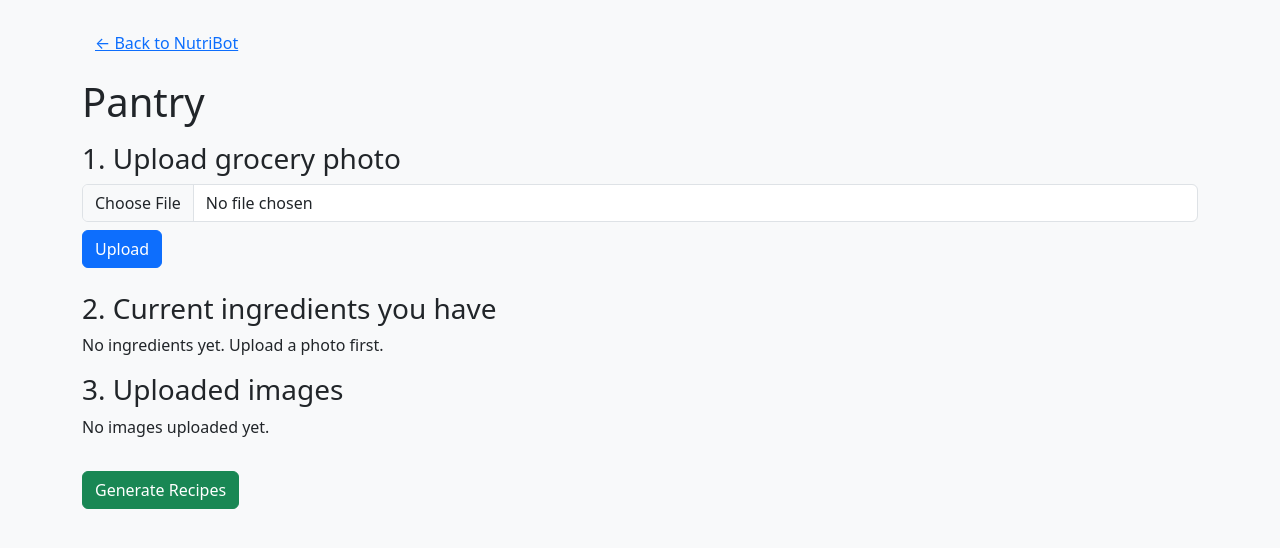
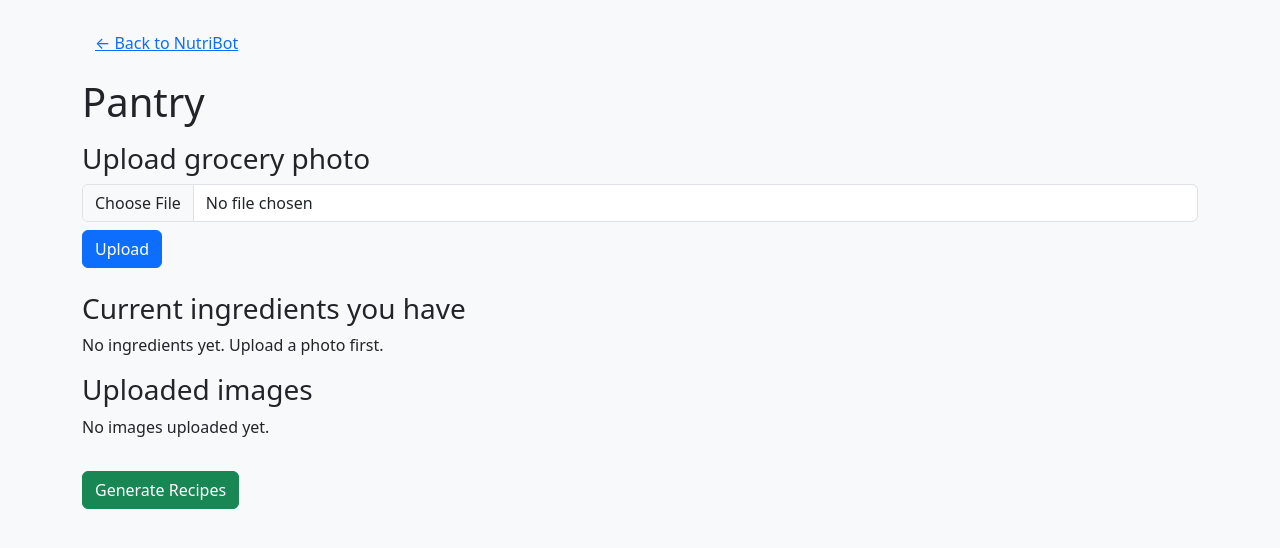
Before and after one commit to ColterPanzi/Team-UNR-, a Flask app: page /groceries in a window 1280 px wide. Shown: the top 548 px of the page. Run offline with Flask 3, Linux system fonts and the light colour scheme.

Commit message:
small amendments for groceries.html

```diff
--- a/Hackathon_Project/templates/groceries.html
+++ b/Hackathon_Project/templates/groceries.html
@@ -24,14 +24,14 @@
     {% endwith %}
 
     <!-- Upload form -->
-    <h3>1. Upload grocery photo</h3>
+    <h3>Upload grocery photo</h3>
     <form action="{{ url_for('upload_grocery') }}" method="post" enctype="multipart/form-data" class="mb-4">
         <input type="file" name="photo" accept="image/*" class="form-control mb-2" required>
         <button class="btn btn-primary" type="submit">Upload</button>
     </form>
 
     <!-- Ingredients list -->
-    <h3>2. Current ingredients you have</h3>
+    <h3>Current ingredients you have</h3>
     {% if groceries %}
         <ul class="list-group mb-4">
             {% for g in groceries %}
@@ -46,7 +46,7 @@
     {% endif %}
 
     <!-- Uploaded images -->
-    <h3>3. Uploaded images</h3>
+    <h3>Uploaded images</h3>
     {% if images %}
         <div class="row">
             {% for img in images %}
--- a/Hackathon_Project/templates/recipes.html
+++ b/Hackathon_Project/templates/recipes.html
@@ -28,7 +28,7 @@
     <pre style="white-space: pre-wrap;">{{ recipes_text }}</pre>
 
     <p class="text-muted mt-3">
-        Day 1 note: this is placeholder output.
+        note: this is placeholder output.
         Later we will connect this to real AI recipe generation.
     </p>
 
```
